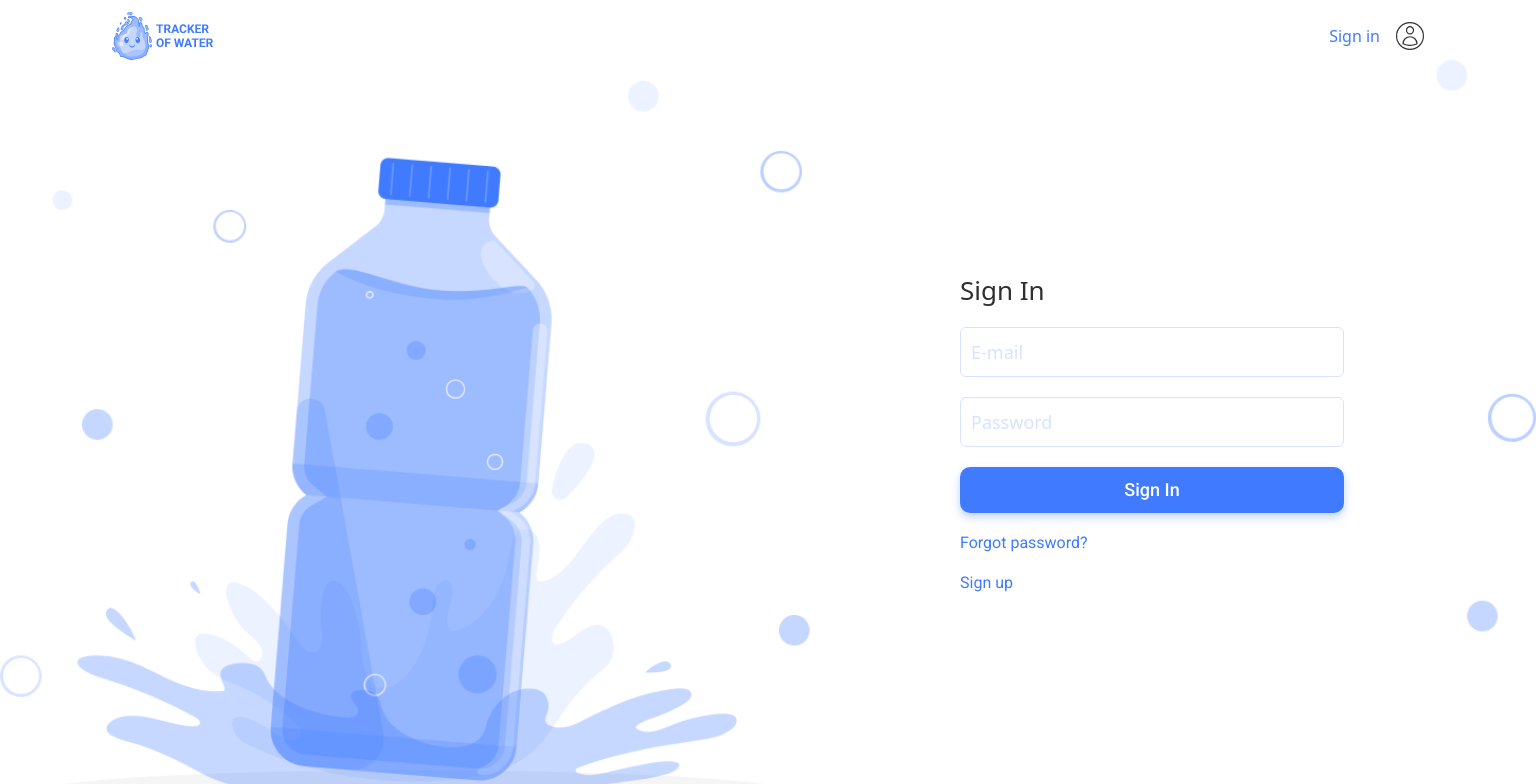
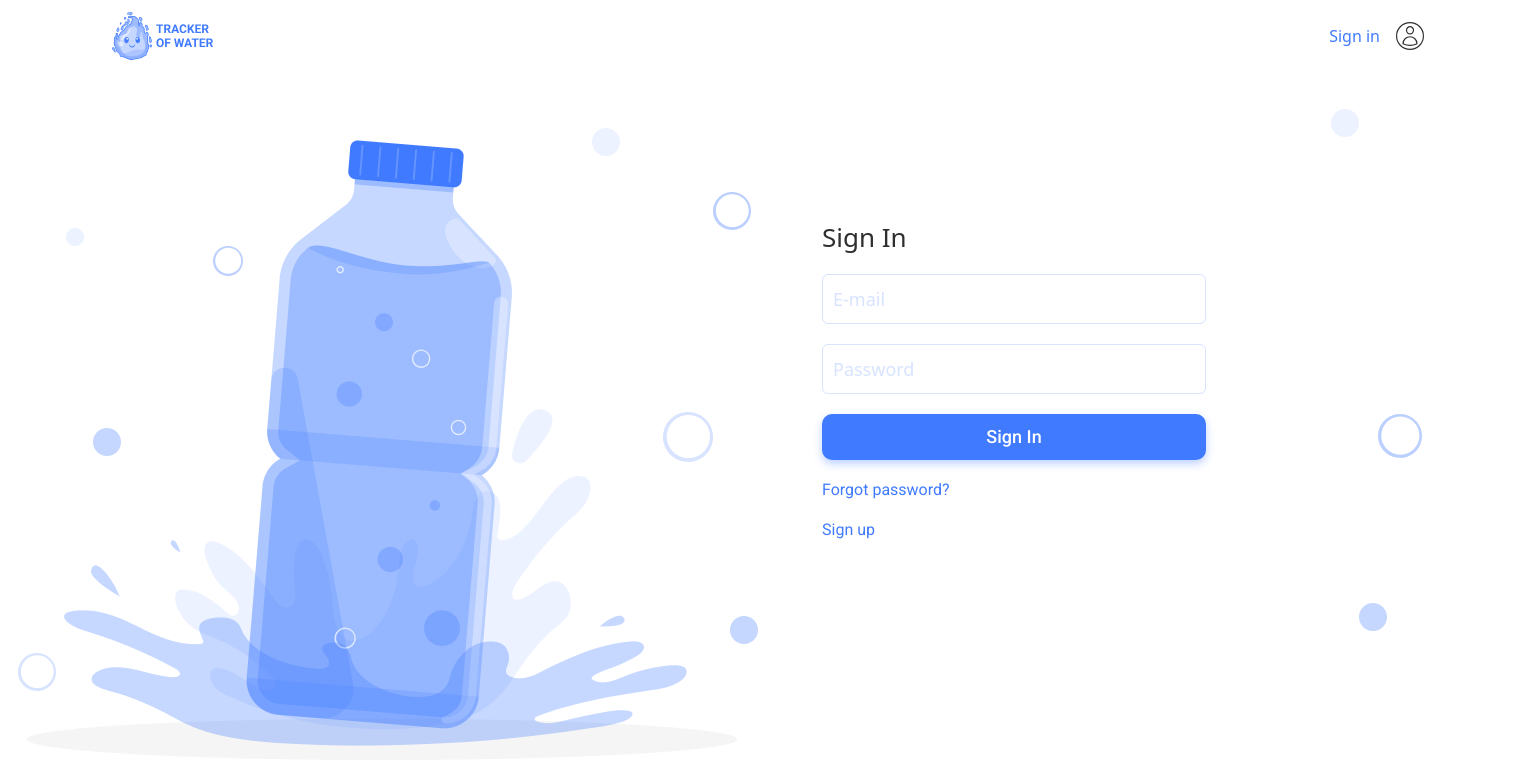
Before and after one commit to oksana12345678/StackBridge, a React (Vite) app: page /signin in a window 1536 px wide. Shown: the top 784 px of the page. Built offline with nearby package versions, Linux system fonts and the light colour scheme.

Commit message:
Add common backrounds for SignIn and SignUp pages

```diff
--- a/src/components/MainAuth/MainAuth.jsx
+++ b/src/components/MainAuth/MainAuth.jsx
@@ -3,7 +3,9 @@ import css from "./MainAuth.module.css";
 const MainAuth = ({ children }) => {
   return (
     <main>
-      <section className={css.sectionMain}>
+      <section>
+        <div className={css.bottle}></div>
+        <div className={css.bubbles}></div>
         <div className={css.container}>{children}</div>
       </section>
     </main>
--- a/src/components/MainAuth/MainAuth.module.css
+++ b/src/components/MainAuth/MainAuth.module.css
@@ -1,70 +1,109 @@
-
-.sectionMain {
-  padding-top: 24px;
-  padding-bottom: 196px;
-  background-image: image-set(
-    url(../../Images/signIn-signUp/back/mobile/back_mobile@1x.png) 1x,
-    url(../../images/signIn-signUp/back/mobile/back_mobile@2x.png) 2x
-  );
+.bottle {
+  background-image: url("../../Images/signIn-signUp/bottle/mobile/bottle_mobile@1x.png");
   background-repeat: no-repeat;
-  background-size: cover;
-  background-position: top;
+  background-size: contain;
+  background-position: center;
+  position: absolute;
+  width: 280px;
+  height: 210px;
+  left: 20px;
+  top: 450px;
+  z-index: -1;
 }
 
-.container {
-  width: 100%;
-  margin-left: auto;
-  margin-right: auto;
-  padding-left: 24px;
-  padding-right: 24px;
+@media (min-device-pixel-ratio: 2),
+  (min-resolution: 192dpi),
+  (min-resolution: 2dppx) {
+  .bottle {
+    background-image: url("../../Images/signIn-signUp/bottle/mobile/bottle_mobile@2x.png");
+  }
 }
 
-.container {
-  max-width: 320px;
-  padding-left: 20px;
-  padding-right: 20px;
+.bubbles {
+  background-image: url("../../Images/signIn-signUp/back/mobile/back_mobile@1x.png");
+  background-repeat: no-repeat;
+  background-size: contain;
+  background-position: center;
+  position: absolute;
+  width: 327.22px;
+  height: 841.7px;
+  left: 0;
+  top: 0;
+  z-index: -1;
 }
 
-/* img {
-  display: block;
-  max-width: 100%;
-} */
+@media (min-device-pixel-ratio: 2),
+  (min-resolution: 192dpi),
+  (min-resolution: 2dppx) {
+  .bubbles {
+    background-image: url("../../Images/signIn-signUp/back/mobile/back_mobile@2x.png");
+  }
+}
 
 @media screen and (min-width: 768px) {
-  .sectionMain {
-    padding-top: 40px;
-    padding-bottom: 172px;
-    background-image: image-set(
-      url(../../images/signIn-signUp/back/tablet/back_tablet@1x.png) 1x,
-      url(../../images/signIn-signUp/back/tablet/back_tablet@2x.png) 2x
-    );
-    background-repeat: no-repeat;
-    background-size: cover;
-    background-position: top;
+  .bottle {
+    background-image: url("../../Images/signIn-signUp/bottle/tablet/bottle_tablet@1x.png");
+    width: 736px;
+    height: 548px;
+    left: 112px;
+    top: 116px;
   }
 
-  .container {
-    max-width: 768px;
-    padding-left: 32px;
-    padding-right: 32px;
+  @media (min-device-pixel-ratio: 2),
+    (min-resolution: 192dpi),
+    (min-resolution: 2dppx) {
+    .bottle {
+      background-image: url("../../Images/signIn-signUp/bottle/tablet/bottle_tablet@2x.png");
+    }
+  }
+
+  .bubbles {
+    background-image: url("../../Images/signIn-signUp/back/tablet/back_tablet@1x.png");
+    width: 768px;
+    height: 680px;
+    left: 0;
+    top: 0;
+  }
+
+  @media (min-device-pixel-ratio: 2),
+    (min-resolution: 192dpi),
+    (min-resolution: 2dppx) {
+    .bubbles {
+      background-image: url("../../Images/signIn-signUp/back/tablet/back_tablet@2x.png");
+    }
   }
 }
+
 @media screen and (min-width: 1440px) {
-  .sectionMain {
-    padding-top: 215px;
-    padding-bottom: 196px;
-    background-image: image-set(
-      url(../../images/signIn-signUp/back/desktop/back_desktop@1x.png) 1x,
-      url(../../images/signIn-signUp/back/desktop/back_desktop@2x.png) 2x
-    );
-    background-repeat: no-repeat;
-    background-size: contain;
-    background-position: top;
+  .bottle {
+    background-image: url("../../Images/signIn-signUp/bottle/desktop/bottle_desktop@1x.png");
+    width: 916px;
+    height: 680px;
+    left: -51px;
+    top: 80px;
   }
 
-  .container {
-    max-width: 1440px;
-    padding-left: 90px;
-    padding-right: 90px;
+  @media (min-device-pixel-ratio: 2),
+    (min-resolution: 192dpi),
+    (min-resolution: 2dppx) {
+    .bottle {
+      background-image: url("../../Images/signIn-signUp/bottle/desktop/bottle_desktop@2x.png");
+    }
+  }
+
+  .bubbles {
+    background-image: url("../../Images/signIn-signUp/back/desktop/back_desktop@1x.png");
+    width: 1404px;
+    height: 582px;
+    left: 18px;
+    top: 109px;
+  }
+
+  @media (min-device-pixel-ratio: 2),
+    (min-resolution: 192dpi),
+    (min-resolution: 2dppx) {
+    .bubbles {
+      background-image: url("../../Images/signIn-signUp/back/desktop/back_desktop@2x.png");
+    }
   }
 }
--- a/src/components/SignInForm/SignInForm.jsx
+++ b/src/components/SignInForm/SignInForm.jsx
@@ -4,7 +4,11 @@ import { signinInputs } from "./SignInFormData.js";
 import { useForm } from "react-hook-form";
 
 const SignInForm = () => {
-  const { register, handleSubmit, formState: { errors } } = useForm();
+  const {
+    register,
+    handleSubmit,
+    formState: { errors },
+  } = useForm();
 
   const onSubmit = (data) => {
     console.log(data);
@@ -35,8 +39,6 @@ const SignInForm = () => {
           Sign up
         </Link>
       </form>
-
-      <div className={css.signinPageBottle}></div>
     </div>
   );
 };
--- a/src/components/SignInForm/SignInForm.module.css
+++ b/src/components/SignInForm/SignInForm.module.css
@@ -1,4 +1,5 @@
 .signinPageWraper {
+  padding: 24px 20px;
   color: #2f2f2f;
   background-color: transparent;
   display: flex;
@@ -49,7 +50,6 @@ input:active {
   padding: 12px 10px;
   background-color: transparent;
   color: #407bff;
-
 }
 
 input::placeholder {
@@ -101,24 +101,9 @@ input::placeholder {
   color: var(--orange-accent-color, rgb(255, 157, 67));
 }
 
-.signinPageBottle {
-  width: 100%;
-  height: 210px;
-  background-image: image-set(
-    url(../../Images/signIn-signUp/bottle/mobile/bottle_mobile@1x.png) 1x,
-    url(../../Images/signIn-signUp/bottle/mobile/bottle_mobile@2x.png) 2x
-  );
-
-  background-repeat: no-repeat;
-  background-size: cover;
-  background-position: center bottom;
-  position: relative;
-  top: 66px;
-  z-index: -1;
-}
-
 @media screen and (min-width: 768px) {
   .signinPageWraper {
+    padding: 40px 32px;
     position: relative;
   }
 
@@ -138,42 +123,16 @@ input::placeholder {
     font-size: 18px;
     line-height: 1.33;
   }
-
-  .signinPageBottle {
-    width: 516px;
-    height: 548px;
-    background-image: image-set(
-      url(../../Images/signIn-signUp/bottle/tablet/bottle_tablet@1x.png) 1x,
-      url(../../Images/signIn-signUp/bottle/tablet/bottle_tablet@2x.png) 2x
-    );
-    background-repeat: no-repeat;
-    background-size: cover;
-    background-position: center bottom;
-    position: absolute;
-    top: 0;
-    left: 193px;
-  }
 }
 
 @media screen and (min-width: 1440px) {
+  .signinPageWraper {
+    padding: 162px 0;
+  }
+
   .signinPageForm {
     width: 384px;
     margin-left: 822px;
     margin-right: 198px;
   }
-
-  .signinPageBottle {
-    width: 916px;
-    height: 680px;
-    background-image: image-set(
-      url(../../Images/signIn-signUp/bottle/desktop/bottle_desktop@1x.png) 1x,
-      url(../../Images/signIn-signUp/bottle/desktop/bottle_desktop@2x.png) 2x
-    );
-    background-repeat: no-repeat;
-    background-size: cover;
-    background-position: center bottom;
-    position: absolute;
-    top: -141px;
-    left: -155px;
-  }
 }
--- a/src/components/SignUpForm/SignUpForm.jsx
+++ b/src/components/SignUpForm/SignUpForm.jsx
@@ -81,7 +81,6 @@ export default function SignUpForm() {
           Sign in
         </NavLink>
       </nav>
-
     </div>
   );
 }
--- a/src/components/SignUpForm/SignUpForm.module.css
+++ b/src/components/SignUpForm/SignUpForm.module.css
@@ -1,5 +1,5 @@
 .form_box {
-  color: #2F2F2F;
+  color: #2f2f2f;
   background-color: transparent;
   display: flex;
   flex-direction: column;
@@ -11,13 +11,13 @@
   font-style: normal;
   font-weight: 500;
   line-height: 1.23;
-  color: #2F2F2F;
+  color: #2f2f2f;
 }
 .link {
   font-weight: 400;
   font-size: 16px;
   line-height: 1.25;
-  color: #407BFF;
+  color: #407bff;
 }
 .form {
   background-color: transparent;
@@ -52,7 +52,7 @@
   box-shadow: none;
 }
 .err {
-  border-color: #EF5050;
+  border-color: #ef5050;
 }
 
 .fieldStyle {
@@ -74,12 +74,12 @@
   border: 1px solid #d7e3ff;
   border-radius: 6px;
   padding: 12px 10px;
-    background-color: transparent;
+  background-color: transparent;
 }
 
-.field::placeholder{
+.field::placeholder {
   color: #d7e3ff;
-background-color: #ffffff;
+  background-color: #ffffff;
 }
 /* phone style **********************************/
 @media screen and (max-width: 767px) {
@@ -89,12 +89,12 @@ background-color: #ffffff;
     margin-right: auto;
     margin-left: auto;
     justify-content: center;
-    align-items:left
+    align-items: left;
   }
   .field {
     width: 100%;
   }
-  .btn{
+  .btn {
     width: 100%;
   }
 }
--- a/src/pages/SignupPage/SignupPage.jsx
+++ b/src/pages/SignupPage/SignupPage.jsx
@@ -1,8 +1,8 @@
 import { Helmet } from "react-helmet-async";
-// import clsx from "clsx";
-// import Image from "next/image";
 
 import SignUpForm from "../../components/SignUpForm/SignUpForm.jsx";
+import MainAuth from "../../components/MainAuth/MainAuth.jsx";
+
 import css from "./SignupPage.module.css";
 
 export default function RegisterPage() {
@@ -12,9 +12,11 @@ export default function RegisterPage() {
         <title>Sign up page</title>
       </Helmet>
 
-      <div className={css.div}>
-        <SignUpForm />
-      </div>
+      <MainAuth>
+        <div className={css.div}>
+          <SignUpForm />
+        </div>
+      </MainAuth>
     </>
   );
 }
--- a/src/pages/SignupPage/SignupPage.module.css
+++ b/src/pages/SignupPage/SignupPage.module.css
@@ -3,33 +3,25 @@
   /* background-repeat: no-repeat;
   background-position: center;
   background-size: cover; */
-
- background-image: ("../../Images/signIn-signUp/backgr_signup_750.png");
 }
-
-
 
 /* phone style **********************************/
 @media screen and (max-width: 767px) {
   .div {
     width: 320px;
-  background-image: ("../../Images/signIn-signUp/backgr_signup_750.png");
-
   }
 }
 /* tablet 750**************************** */
 @media screen and (min-width: 768px) {
   .div {
     width: 768px;
-  background-image: ("../../Images/signIn-signUp/backgr_signup_750.png");
   }
 }
 /* note 1440 **********************************/
 @media screen and (min-width: 1440px) {
-  .div{
+  .div {
     width: 1440px;
     align-items: right;
     justify-content: right;
-   background-image: ("../../Images/signIn-signUp/Background_auth-1440.png");
   }
 }
```
Also changed, not shown: 1 other file (tests, documents, lock files or other folders). Lines whose indentation alone changed are shown as unchanged.
